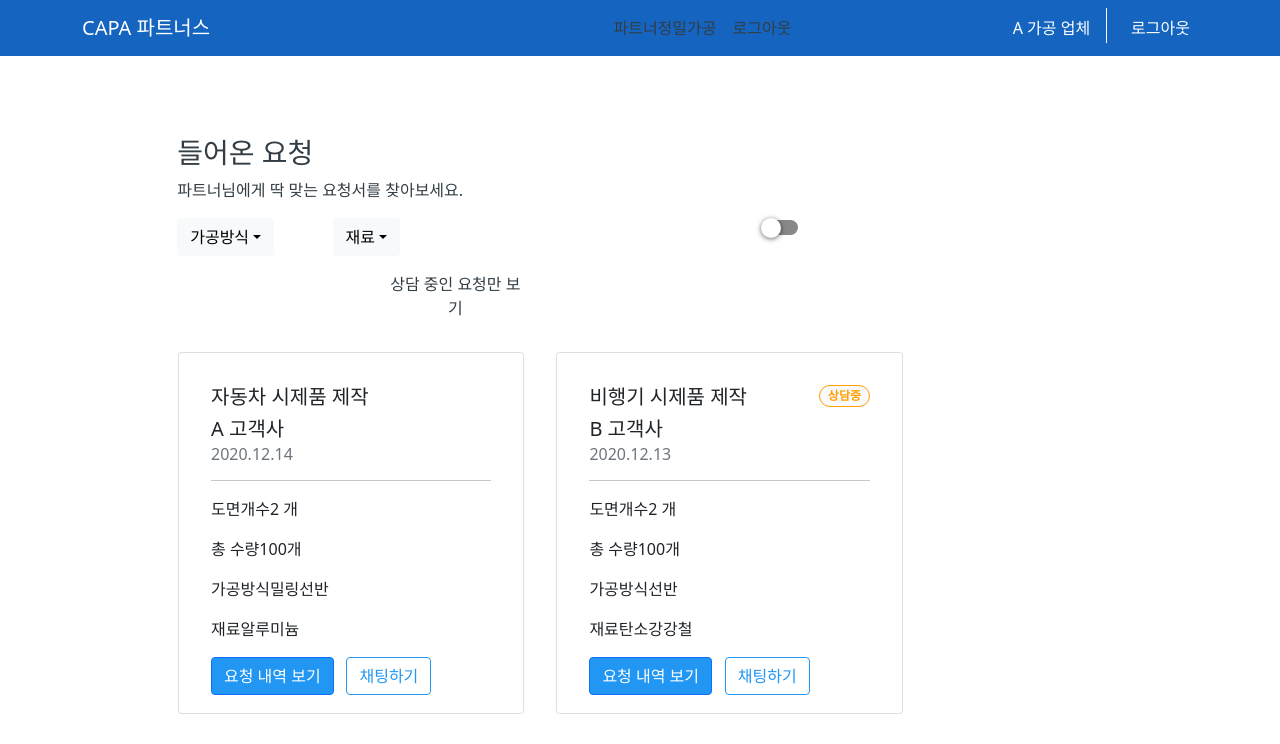
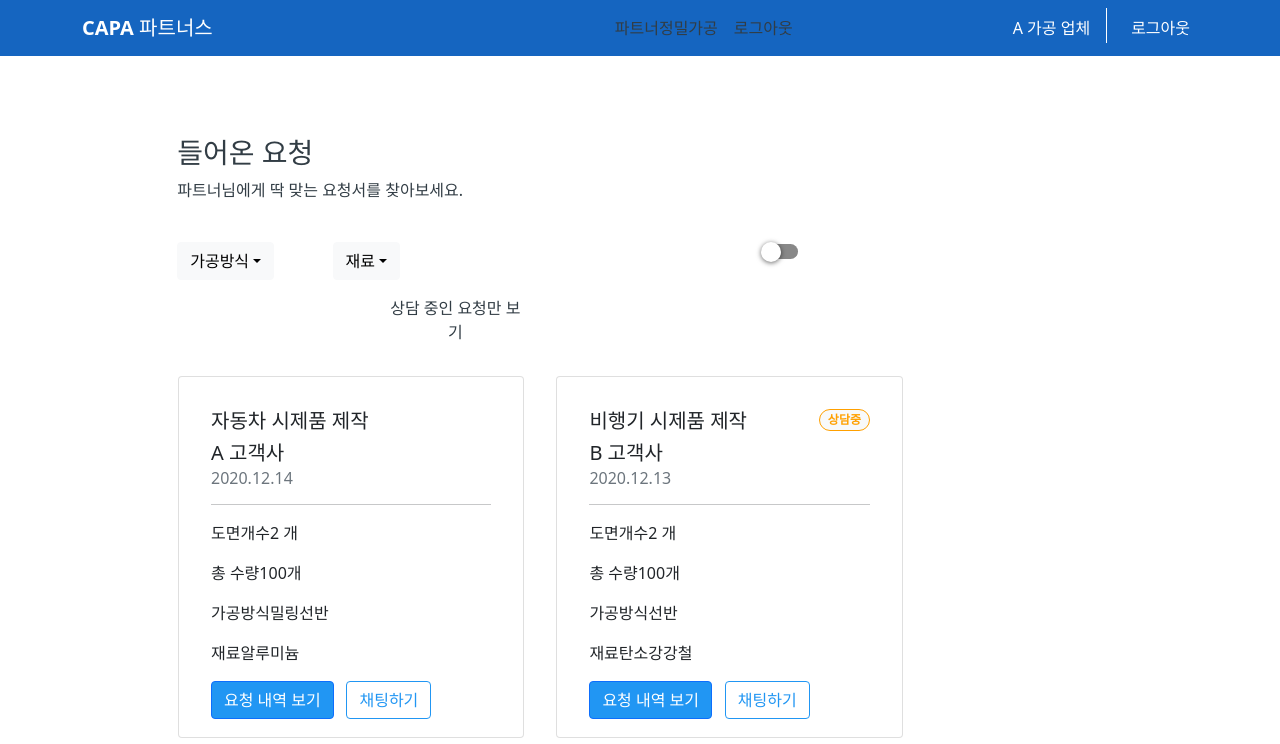
Before and after one commit to Bobstyle23/Capapartners-project, a React (Create React App) app: page / in a window 1280 px wide. Shown: the top 744 px of the page. Built offline with nearby package versions, Linux system fonts and the light colour scheme.

Commit message:
Change logo fontweight

```diff
--- a/src/components/Header.tsx
+++ b/src/components/Header.tsx
@@ -10,7 +10,9 @@ const Header = () => {
         style={{ backgroundColor: "#1565C0" }}
       >
         <Container>
-          <Navbar.Brand href="#home">CAPA 파트너스</Navbar.Brand>
+          <Navbar.Brand href="#home">
+            <span style={{ fontWeight: "900" }}>CAPA</span> 파트너스
+          </Navbar.Brand>
           <Navbar.Toggle aria-controls="offcanvasNavbar" />
           <Navbar.Offcanvas
             id="offcanvasNavbar"
--- a/src/components/List.tsx
+++ b/src/components/List.tsx
@@ -46,6 +46,7 @@ const List = () => {
               color: "#323D45",
               textAlign: "left",
               marginLeft: "0.2rem",
+              marginBottom: "2.5rem",
             }}
           >
             파트너님에게 딱 맞는 요청서를 찾아보세요.
```
